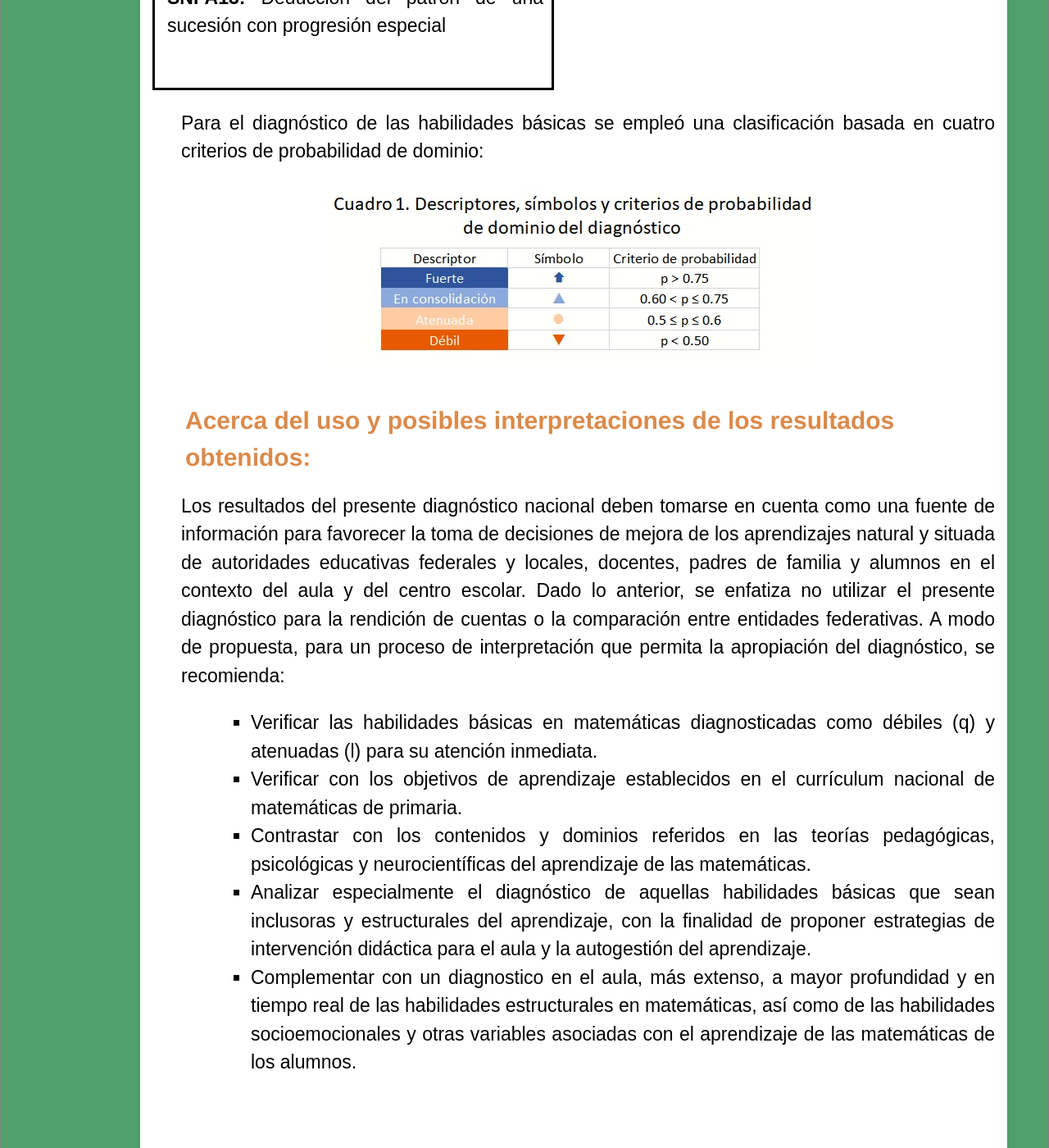
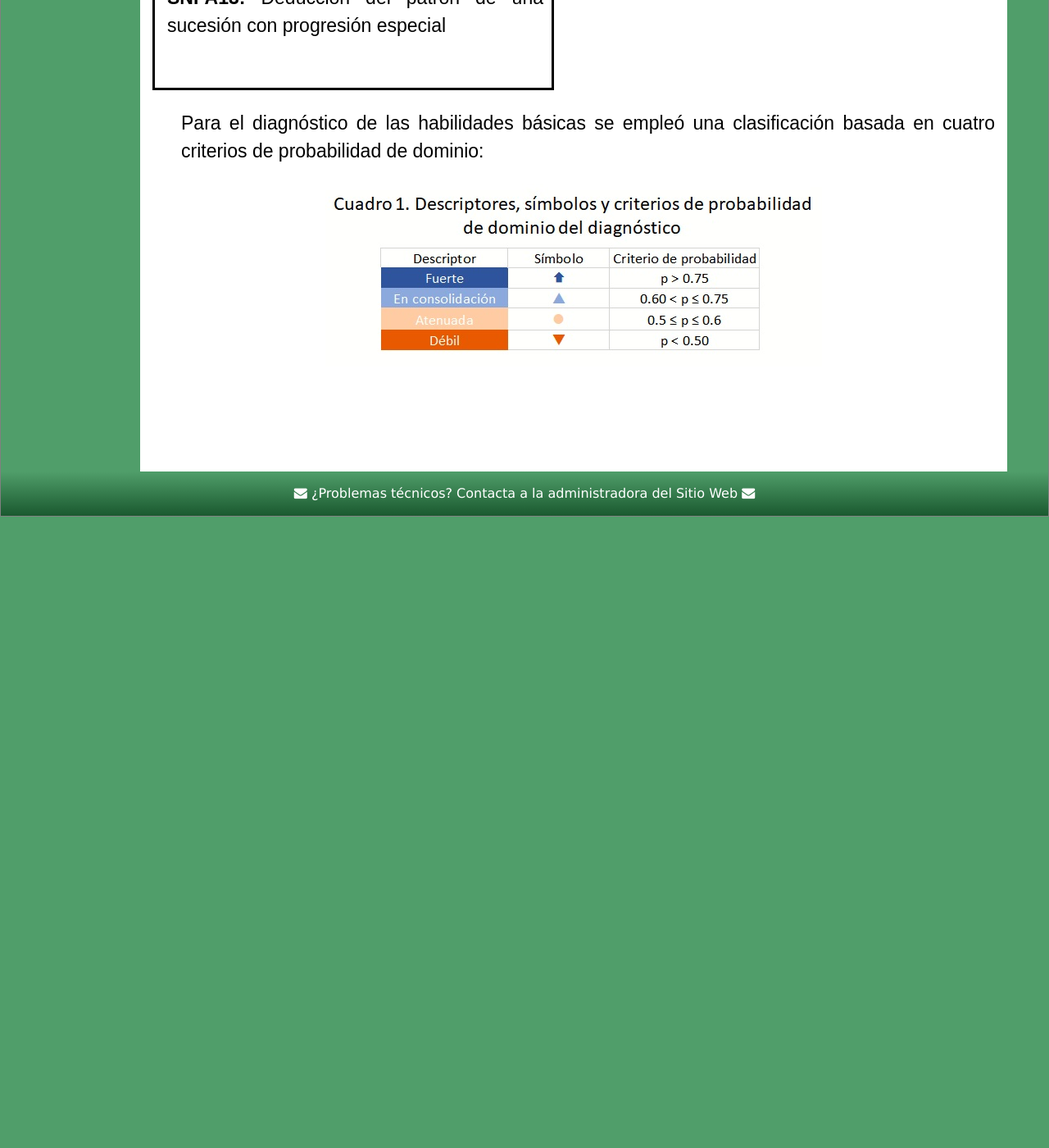
Before and after one commit to rimedie/rimedie.github.io, a Jekyll site: the page built from 1_InfogDetalles.html, in a window 1280 px wide and 1400 px high, scrolled down 4743 px. Shown: the whole window at 82% size. Built offline with Jekyll 4.4.1, drawn with Linux system fonts in a browser that asks for light colours; after the commit the page ends 5373 px from its top, so only the background shows below that.

Commit message:
Update 1_InfogDetalles.html

```diff
--- a/1_InfogDetalles.html
+++ b/1_InfogDetalles.html
@@ -92,18 +92,6 @@
 	<img class='displayed' src="/images_gral/Nivele.jpg" alt="LogoRIMEDIE" >
 	</center>
 	<br>
-  <h2 class="interact">Acerca del uso y posibles interpretaciones de los resultados obtenidos:</h2>
-
-<p>Los resultados del presente diagnóstico nacional deben tomarse en cuenta como una fuente de información para favorecer la toma de decisiones de mejora de los aprendizajes natural y situada de autoridades educativas federales y locales, docentes, padres de familia y alumnos en el contexto del aula y del centro escolar. Dado lo anterior, se enfatiza no utilizar el presente diagnóstico para la rendición de cuentas o la comparación entre entidades federativas. A modo de propuesta, para un proceso de interpretación que permita la apropiación del diagnóstico, se recomienda:</p>
-
-	<ul style="  font-size: 23px; font-family: sans-serif; margin-left: 80px; text-align: justify">
-<li> Verificar las habilidades básicas en matemáticas diagnosticadas como débiles (q) y atenuadas (l) para su atención inmediata.</li>
-<li> Verificar con los objetivos de aprendizaje establecidos en el currículum nacional de matemáticas de primaria.</li>
-<li> Contrastar con los contenidos y dominios referidos en las teorías pedagógicas, psicológicas y neurocientíficas del aprendizaje de las matemáticas.</li>
-<li> Analizar especialmente el diagnóstico de aquellas habilidades básicas que sean inclusoras y estructurales del aprendizaje, con la finalidad de proponer estrategias de intervención didáctica para el aula y la autogestión del aprendizaje.</li>
-<li> Complementar con un diagnostico en el aula, más extenso, a mayor profundidad y en tiempo real de las habilidades estructurales en matemáticas, así como de las habilidades socioemocionales y otras variables asociadas con el aprendizaje de las matemáticas de los alumnos.</li>
-	</ul>
-
 <br><br><br><br>
 
 </div><!-- /.blurb -->
```
